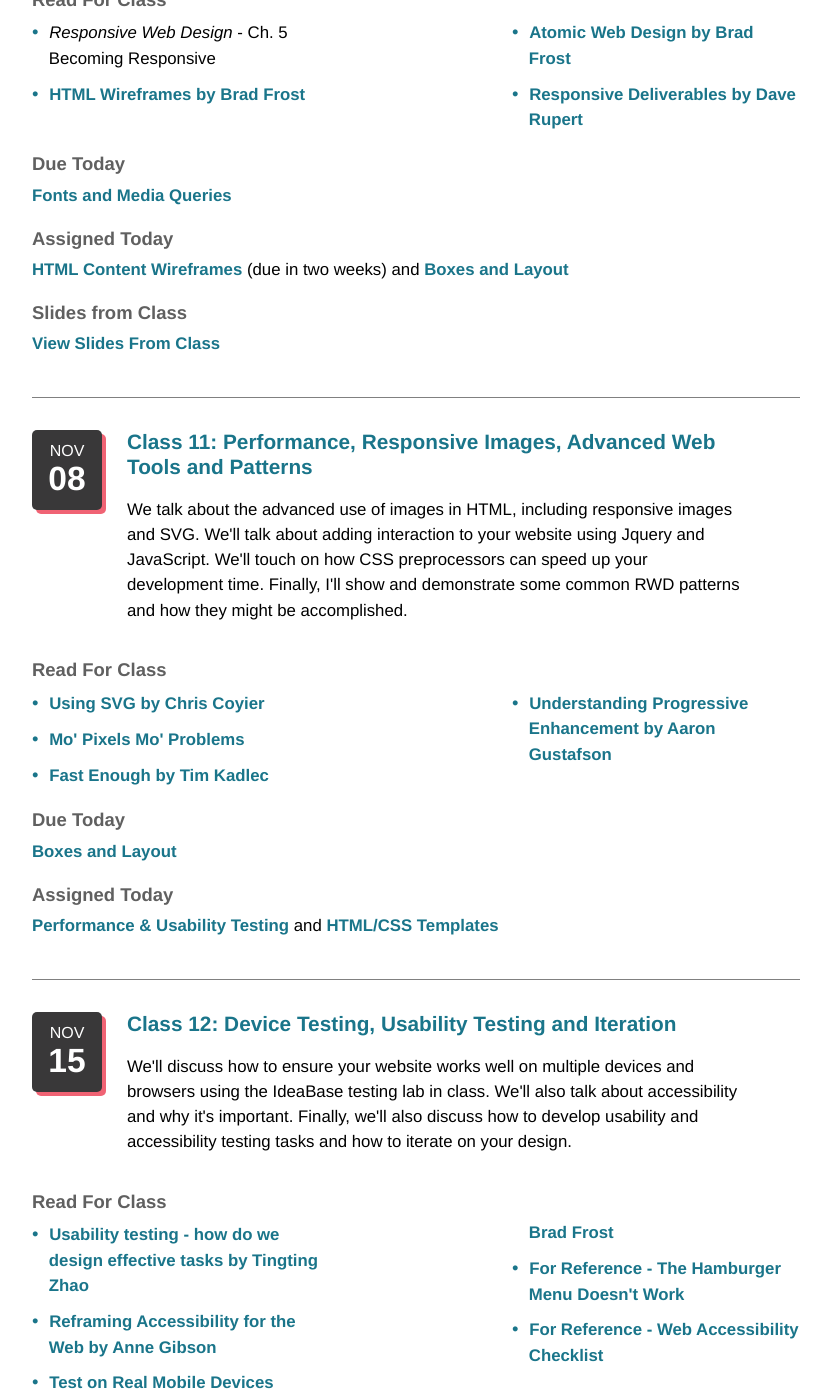
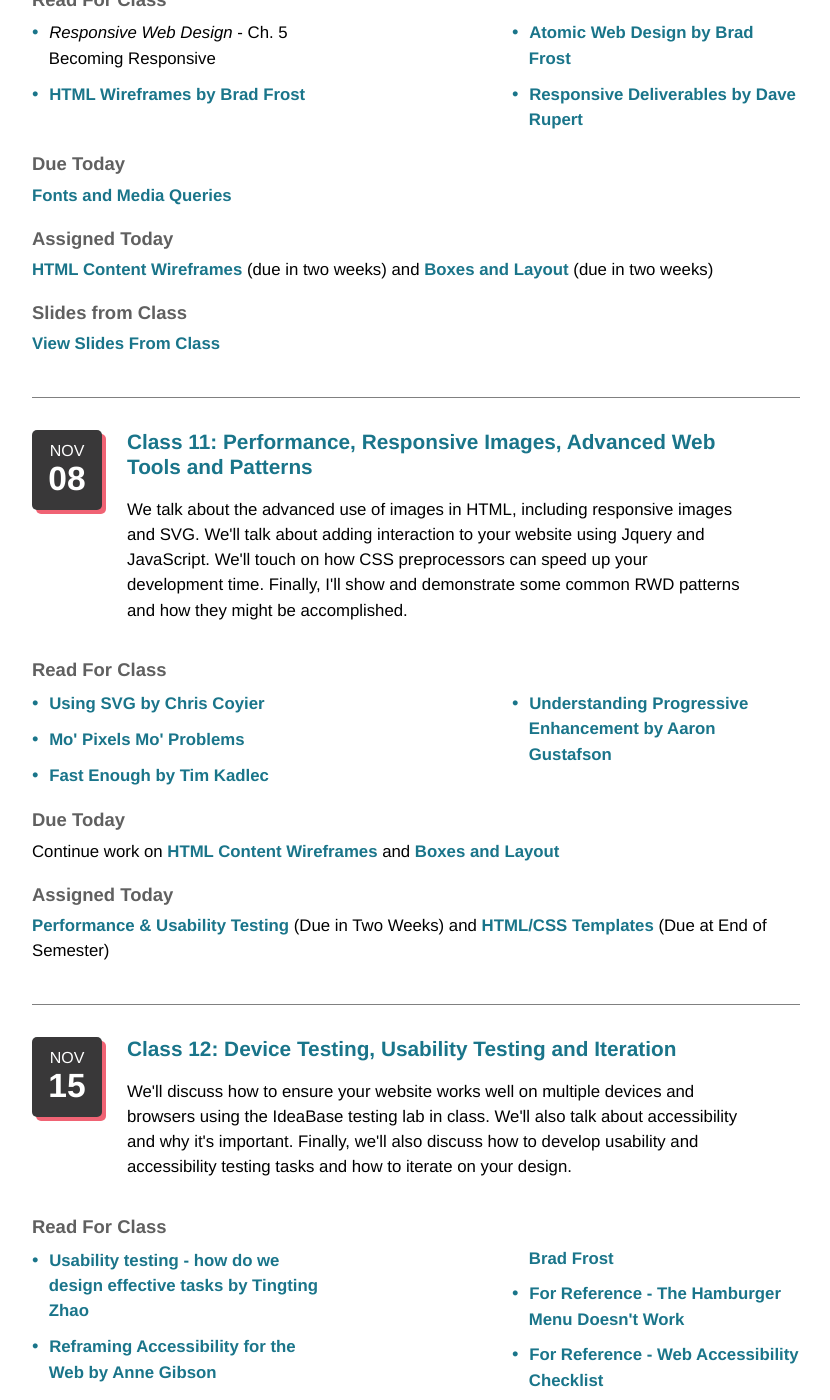
Before and after one commit to KentStateWeb/rwd, a Jekyll site: the page built from class/schedule/index.html, in a window 1280 px wide and 1400 px high, scrolled down 6240 px. Shown: the whole window, without its empty margins (224-1054 px from the left). Built offline with Jekyll 4.4.1, drawn with Linux system fonts in a browser that asks for light colours.

Commit message:
Alter assignment due dates

```diff
--- a/_classes/10.md
+++ b/_classes/10.md
@@ -2,7 +2,7 @@
 title: "Class 10: Atomic Design and HTML Wireframing"
 date: 2016-11-01 12:00:00
 description: "We'll also talk about wireframing templates with HTML, how the atomic design methodology helps create more consistent web design systems and work on your next project assignment in class. <i>Special Guest -  ipsoCreative</i>"
-assignment: <a href="../assignments/wireframes">HTML Content Wireframes</a> (due in two weeks) and <a href="../assignments/layout2">Boxes and Layout</a>
+assignment: <a href="../assignments/wireframes">HTML Content Wireframes</a> (due in two weeks) and <a href="../assignments/layout2">Boxes and Layout</a> (due in two weeks)
 reading: <ul><li><i>Responsive Web Design</i> - Ch. 5 Becoming Responsive</li><li><a href="http://bradfrost.com/blog/post/html-wireframes/">HTML Wireframes by Brad Frost</a></li><li><a href="http://bradfrost.com/blog/post/atomic-web-design/">Atomic Web Design by Brad Frost</a></li><li><a href="http://daverupert.com/2013/04/responsive-deliverables/">Responsive Deliverables by Dave Rupert</a></li></ul>
 due: <a href="../assignments/layout">Fonts and Media Queries</a>
 part: "4"
--- a/_classes/11.md
+++ b/_classes/11.md
@@ -2,9 +2,9 @@
 title: "Class 11: Performance, Responsive Images, Advanced Web Tools and Patterns"
 date: 2016-11-08 12:00:00
 description: "We talk about the advanced use of images in HTML, including responsive images and SVG.  We'll talk about adding interaction to your website using Jquery and JavaScript.  We'll touch on how CSS preprocessors can speed up your development time. Finally, I'll show and demonstrate some common RWD patterns and how they might be accomplished."
-assignment: <a href="../assignments/testing">Performance & Usability Testing</a> and <a href="../assignments/templates">HTML/CSS Templates</a>
+assignment: <a href="../assignments/testing">Performance & Usability Testing</a> (Due in Two Weeks) and <a href="../assignments/templates">HTML/CSS Templates</a> (Due at End of Semester)
 reading: <ul><li><a href="https://css-tricks.com/using-svg/">Using SVG by Chris Coyier</a></li><li><a href="http://alistapart.com/article/mo-pixels-mo-problems">Mo' Pixels Mo' Problems</a></li><li><a href="http://timkadlec.com/2014/01/fast-enough/">Fast Enough by Tim Kadlec</a></li><li><a href="http://alistapart.com/article/understandingprogressiveenhancement">Understanding Progressive Enhancement by Aaron Gustafson</a></li></ul>
-due: <a href="../assignments/layout2">Boxes and Layout</a>
+due: Continue work on <a href="../assignments/wireframes">HTML Content Wireframes</a> and <a href="../assignments/layout2">Boxes and Layout</a>
 part: "4"
 layout: wide
 semester: fall-2016
```
Also changed, not shown: _assignments/layout2.md (+1 -1 lines), 1 other file.
